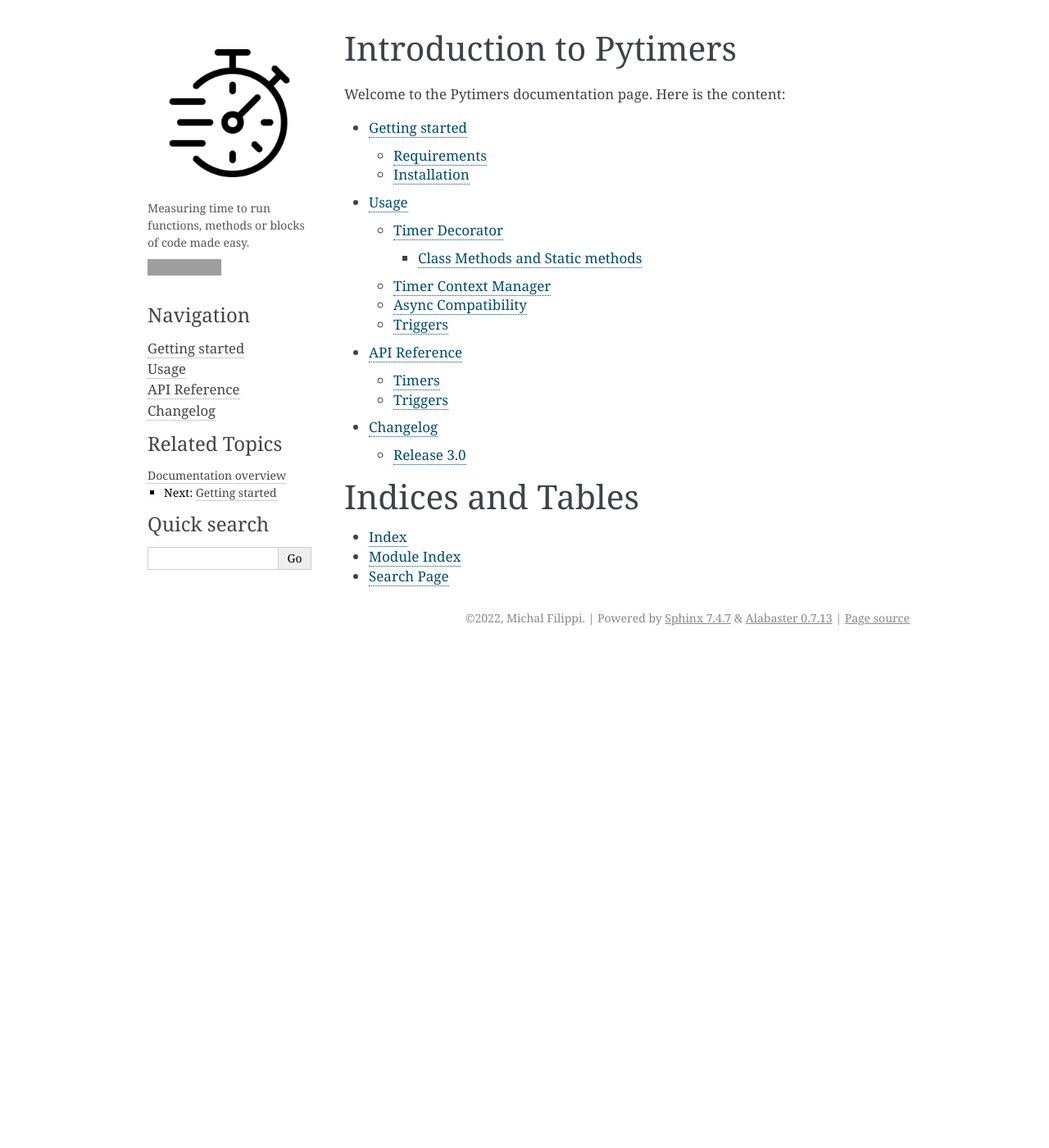
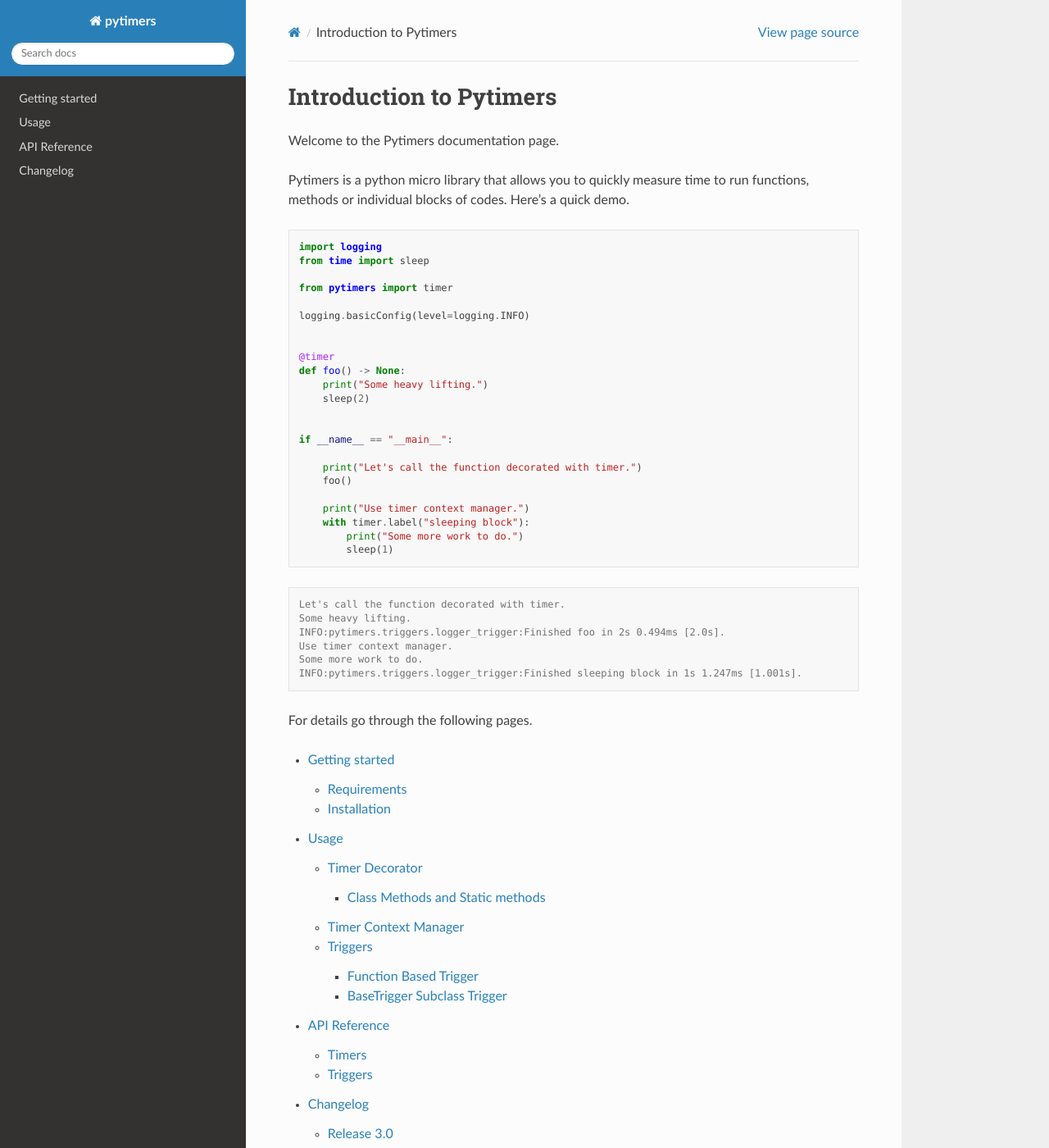
Before and after one commit to michalfilippi/pytimers, a Sphinx documentation site: the page built from docs/source/index.rst, in a window 1280 px wide and 1400 px high. Shown: the whole window at 82% size. Built offline with Sphinx 7.4.7 and the Read the Docs theme 2.0.0, drawn with Linux system fonts in a browser that asks for light colours; some of the changed text lies outside the part shown; grey boxes are pictures that could not be loaded.

Commit message:
Update docs

```diff
--- /dev/null
+++ b/docs/source/abstract.rst
@@ -0,0 +1,39 @@
+
+Pytimers is a python micro library that allows you to quickly measure time to run functions, methods or individual blocks of codes. Here's a quick demo.
+
+
+.. code-block:: python
+
+    import logging
+    from time import sleep
+
+    from pytimers import timer
+
+    logging.basicConfig(level=logging.INFO)
+
+
+    @timer
+    def foo() -> None:
+        print("Some heavy lifting.")
+        sleep(2)
+
+
+    if __name__ == "__main__":
+
+        print("Let's call the function decorated with timer.")
+        foo()
+
+        print("Use timer context manager.")
+        with timer.label("sleeping block"):
+            print("Some more work to do.")
+            sleep(1)
+
+
+.. code-block:: console
+
+    Let's call the function decorated with timer.
+    Some heavy lifting.
+    INFO:pytimers.triggers.logger_trigger:Finished foo in 2s 0.494ms [2.0s].
+    Use timer context manager.
+    Some more work to do.
+    INFO:pytimers.triggers.logger_trigger:Finished sleeping block in 1s 1.247ms [1.001s].
--- a/docs/source/conf.py
+++ b/docs/source/conf.py
@@ -1,5 +1,7 @@
 import os
 import sys
+
+import sphinx_rtd_theme
 
 sys.path.insert(0, os.path.abspath("../.."))
 
@@ -40,29 +42,17 @@ exclude_patterns = []
 # The theme to use for HTML and HTML Help pages.  See the documentation for
 # a list of builtin themes.
 #
-html_theme = "alabaster"
-html_theme_options = {
-    "description": "Measuring time to run functions, methods or blocks of code made easy.",
-    "logo": "stopwatch_400.png",
-    "github_user": "michalfilippi",
-    "github_repo": "pytimers",
-    "github_button": "true",
-    "github_count": "none",
-    "show_related": "true",
-    # "extra_nav_links": "true",
-}
-html_title = f"Pytimers Documentation (3.0)"
+html_theme = "sphinx_rtd_theme"
+html_title = "Pytimers Documentation (3.0)"
 html_sidebars = {
-    # "index": [],
     "**": [
         "about.html",
         "navigation.html",
-        # "localtoc.html",
-        # "globaltoc.html",
         "relations.html",
         "searchbox.html",
     ],
 }
+github_url = "https://github.com/michalfilippi/pytimers"
 
 # Add any paths that contain custom static files (such as style sheets) here,
 # relative to this directory. They are copied after the builtin static files,
--- a/docs/source/index.rst
+++ b/docs/source/index.rst
@@ -1,7 +1,11 @@
 Introduction to Pytimers
 ========================
 
-Welcome to the Pytimers documentation page. Here is the content:
+Welcome to the Pytimers documentation page.
+
+.. include:: abstract.rst
+
+For details go through the following pages.
 
 .. toctree::
    :maxdepth: 3
--- a/docs/source/usage.rst
+++ b/docs/source/usage.rst
@@ -115,13 +115,13 @@ Entering the context manager actually returns an instance of a :py:class:`pytime
             sleep(1)
             print(f"We want to run this under 5s and so far it took {t.current_duration}.")
             sleep(1)
-        print(f"We still had {5 - t.time}s remaining.")
+        print(f"We still had {5 - t.duration}s remaining.")
 
 .. code-block:: console
 
-    We want to run this under 5s.
-    INFO:pytimers.triggers.logger_trigger:Finished code block in 1s 1.177ms [1.001s].
-    We still had 3.998822992987698s remaining.
+    We want to run this under 5s and so far it took 1.0001475979988754.
+    INFO:pytimers.triggers.logger_trigger:Finished code block in 2s 1.384ms [2.001s].
+    We still had 2.998615708000216s remaining.
 
 Block of code can also be named to increase log readability.
 
@@ -176,11 +176,72 @@ Timer context manager also allows you to stack context managers freely without a
     INFO:pytimers.triggers.logger_trigger:Finished code block in 2s 2.895ms [2.003s].
     INFO:pytimers.triggers.logger_trigger:Finished data collecting pipeline in 3s 4.176ms [3.004s].
 
-Async Compatibility
--------------------
+
+.. note::
+    Timer context manager fully supports async code execution using :py:class:`contextvars.ContextVar`.
 
 
 .. _triggers:
 
 Triggers
 --------
+
+Triggers are an abstraction for the action performed after each timer is finished. The simplest trigger can just log the measured time using standard :py:mod:`logging` library. Trigger doing just that is already provided in the library as :py:class:`pytimers.LoggerTrigger`.
+
+Triggers can be implemented in two ways. Either using a function with keywords arguments ``duration_s: float, decorator: bool, label: str`` or by defining a :py:class:`pytimers.BaseTrigger` subclass.
+
+Function Based Trigger
+~~~~~~~~~~~~~~~~~~~~~~
+
+.. code-block:: python
+
+    import logging
+    from time import sleep
+
+    from pytimers import Timer
+
+
+    def custom_trigger(duration_s: float, decorator: bool, label: str):
+        print(f"Measured duration is {duration_s}s.")
+
+    if __name__ == "__main__":
+        timer = Timer([custom_trigger])
+
+        with timer:
+            sleep(1)
+
+.. code-block:: console
+
+    Measured duration is 1.0010350150005252s.
+
+BaseTrigger Subclass Trigger
+~~~~~~~~~~~~~~~~~~~~~~~~~~~~
+
+.. code-block:: python
+
+    import logging
+    from time import sleep
+    from typing import Optional
+
+    from pytimers import Timer, BaseTrigger
+
+
+    class CustomTrigger(BaseTrigger):
+        def __call__(
+            self,
+            duration_s: float,
+            decorator: bool,
+            label: Optional[str] = None,
+        ) -> None:
+            print(f"Measured duration is {duration_s}s.")
+
+
+    if __name__ == "__main__":
+        timer = Timer([CustomTrigger()])
+
+        with timer:
+            sleep(1)
+
+.. code-block:: console
+
+    Measured duration is 1.0010350150005252s.
```
Also changed, not shown: docs/source/_static/stopwatch_400.png (deleted).
